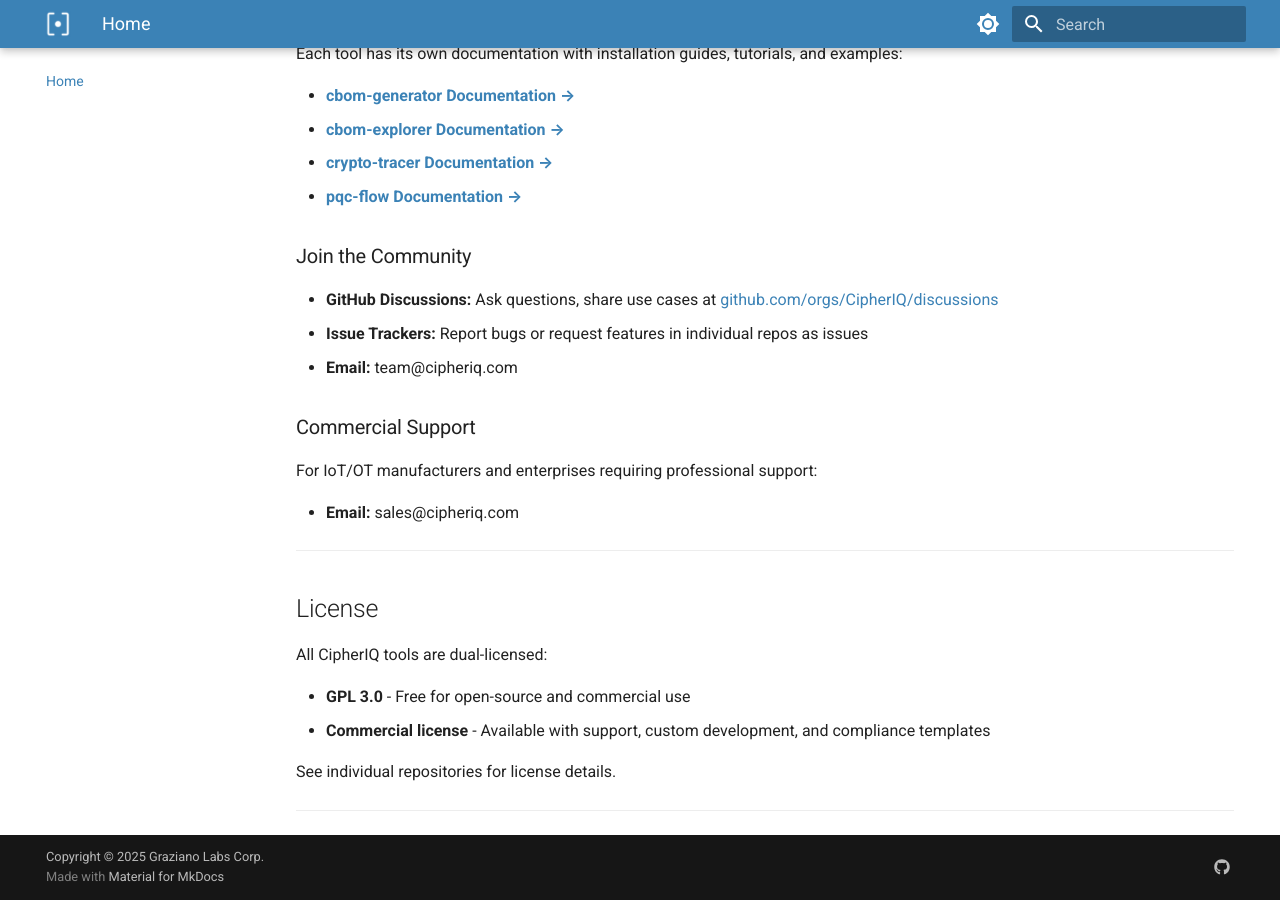
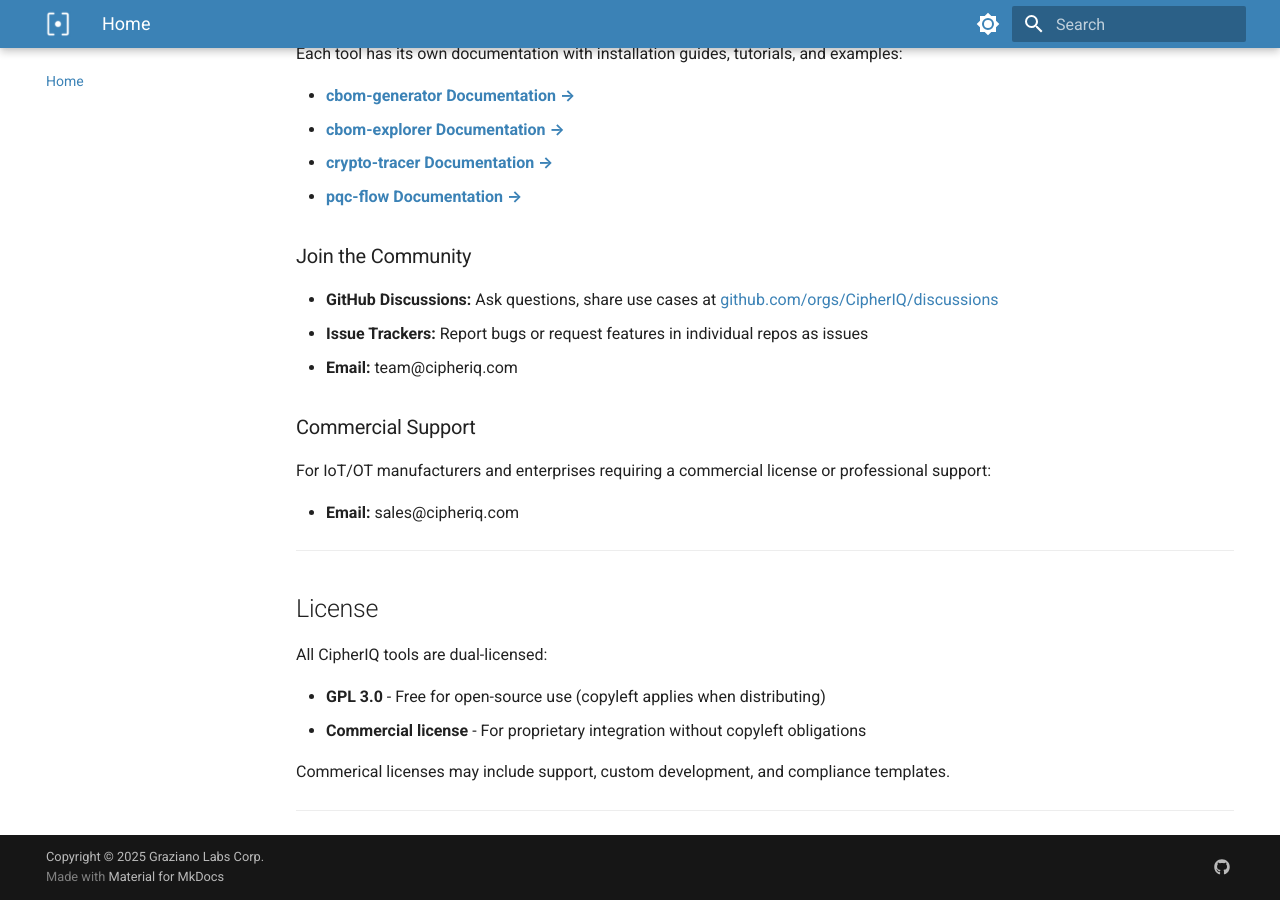
Before and after one commit to CipherIQ/docs-portal, an MkDocs documentation site: the page built from docs/index.md, in a window 1280 px wide and 900 px high, scrolled down 8649 px. Built offline with MkDocs 1.6.1 and Material for MkDocs 9.7.7, drawn with Linux system fonts in a browser that asks for light colours.

Commit message:
Initial commit

```diff
--- a/docs/index.md
+++ b/docs/index.md
@@ -321,7 +321,7 @@
 
 ### Commercial Support
 
-For IoT/OT manufacturers and enterprises requiring professional support:
+For IoT/OT manufacturers and enterprises requiring a commercial license or professional support:
 
 - **Email:** sales@cipheriq.com
 
@@ -331,9 +331,10 @@
 
 All CipherIQ tools are dual-licensed:
 
-- **GPL 3.0** - Free for open-source and commercial use
-- **Commercial license** - Available with support, custom development, and compliance templates
 
-See individual repositories for license details.
+- **GPL 3.0** - Free for open-source use (copyleft applies when distributing)
+- **Commercial license** -  For proprietary integration without copyleft obligations
+
+Commerical licenses may include support, custom development, and compliance templates.
 
 ---
```
